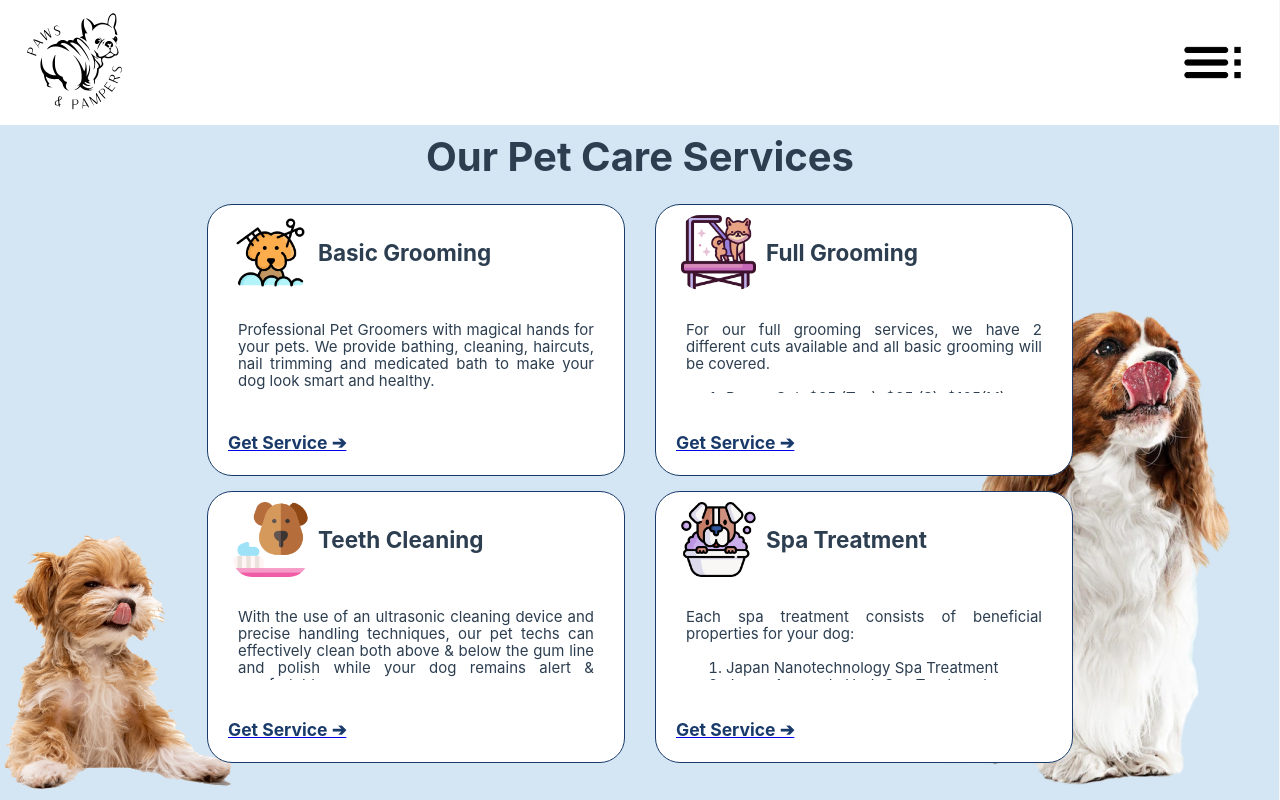
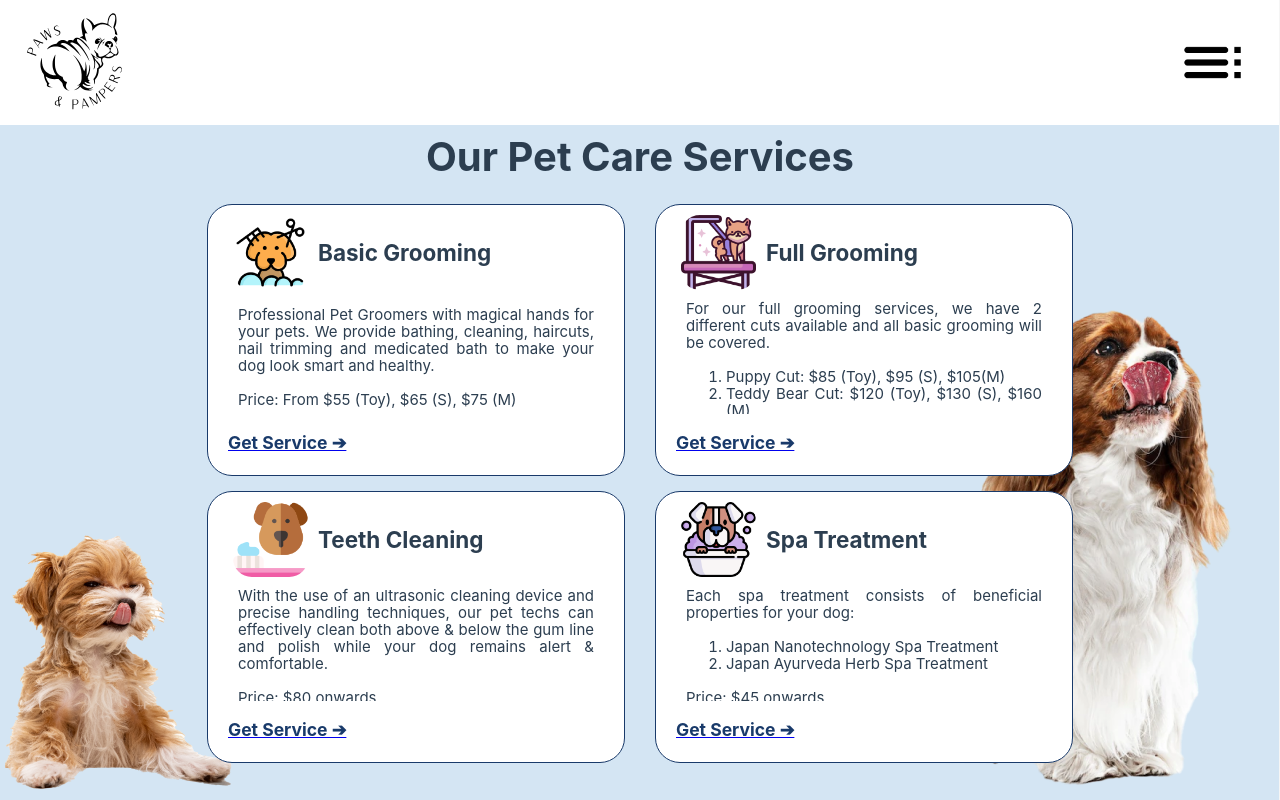
Before and after one commit to BT3103AppDev1/l1-final-project-group-4, a Vue app: page /services in a window 1280 px wide. Built offline with nearby package versions, Linux system fonts and the light colour scheme; no server answers.

Commit message:
fix services ui bug

```diff
--- a/src/views/ServicesView.vue
+++ b/src/views/ServicesView.vue
@@ -62,8 +62,8 @@ export default {
                 <li>Puppy Cut: $85 (Toy), $95 (S), $105(M)</li>
                 <li>Teddy Bear Cut: $120 (Toy), $130 (S), $160 (M)</li>
               </ol>
-            </div >
-            <div id ="get-service">
+            </div>
+            <div id="get-service">
               <router-link to="/bookappointment" v-if="authIsReady" id="getService">
                 <h3>Get Service &#x2794;</h3>
               </router-link>
@@ -199,7 +199,6 @@ export default {
   text-align: center;
   flex-direction: row;
   align-items: center;
-
 }
 #card-header h2 {
   display: flex;
@@ -215,7 +214,7 @@ export default {
   flex-direction: column;
   margin-bottom: 1em;
   overflow-y: auto; /* Add scrollbars when necessary */
-  max-height: calc(34vh - 200px);
+  max-height: calc(34vh - 100px);
 }
 #getService {
   margin-bottom: 0em;
@@ -277,6 +276,4 @@ export default {
     margin-top: 0em;
   }
 }
-
-
 </style>
```
Lines whose indentation alone changed are shown as unchanged.
